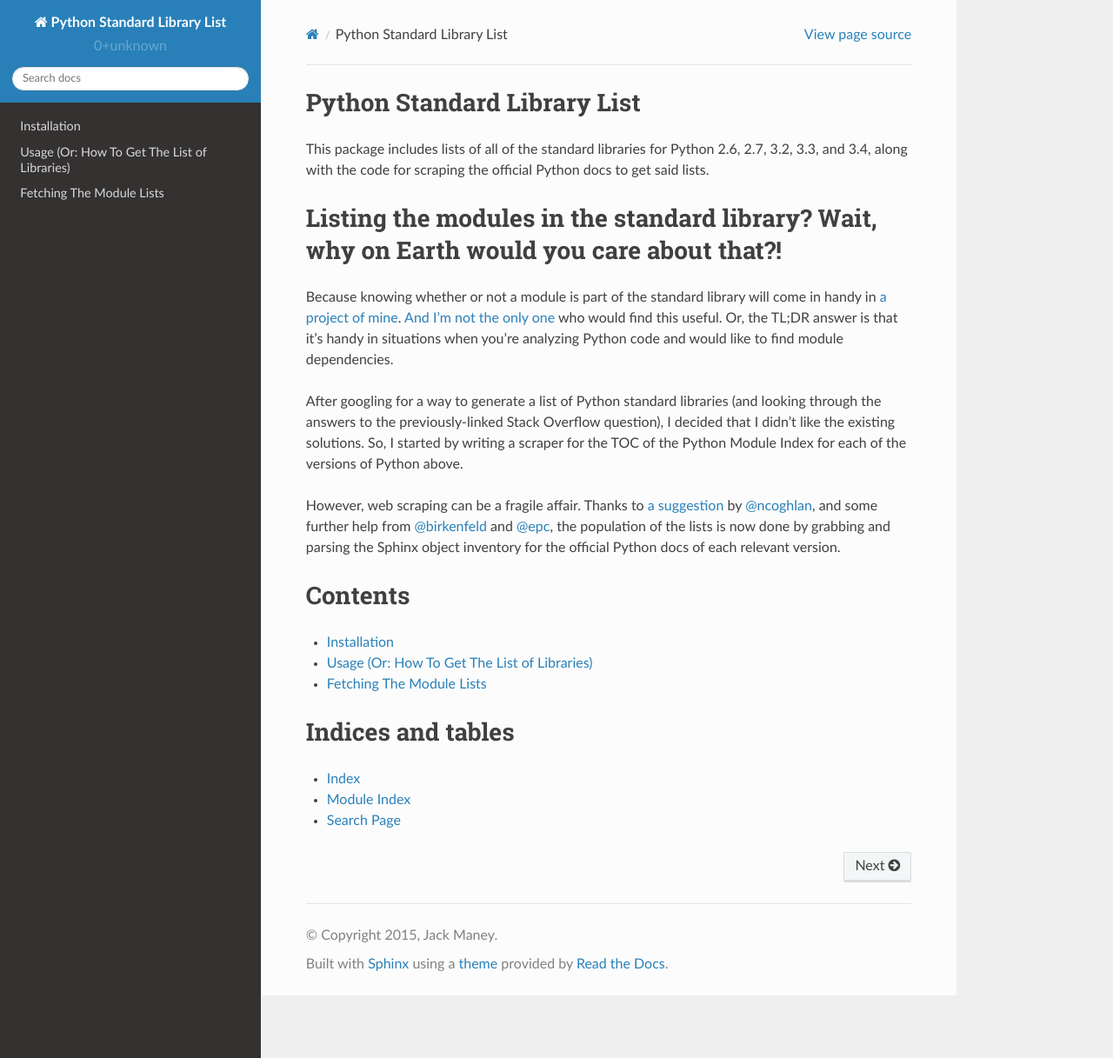
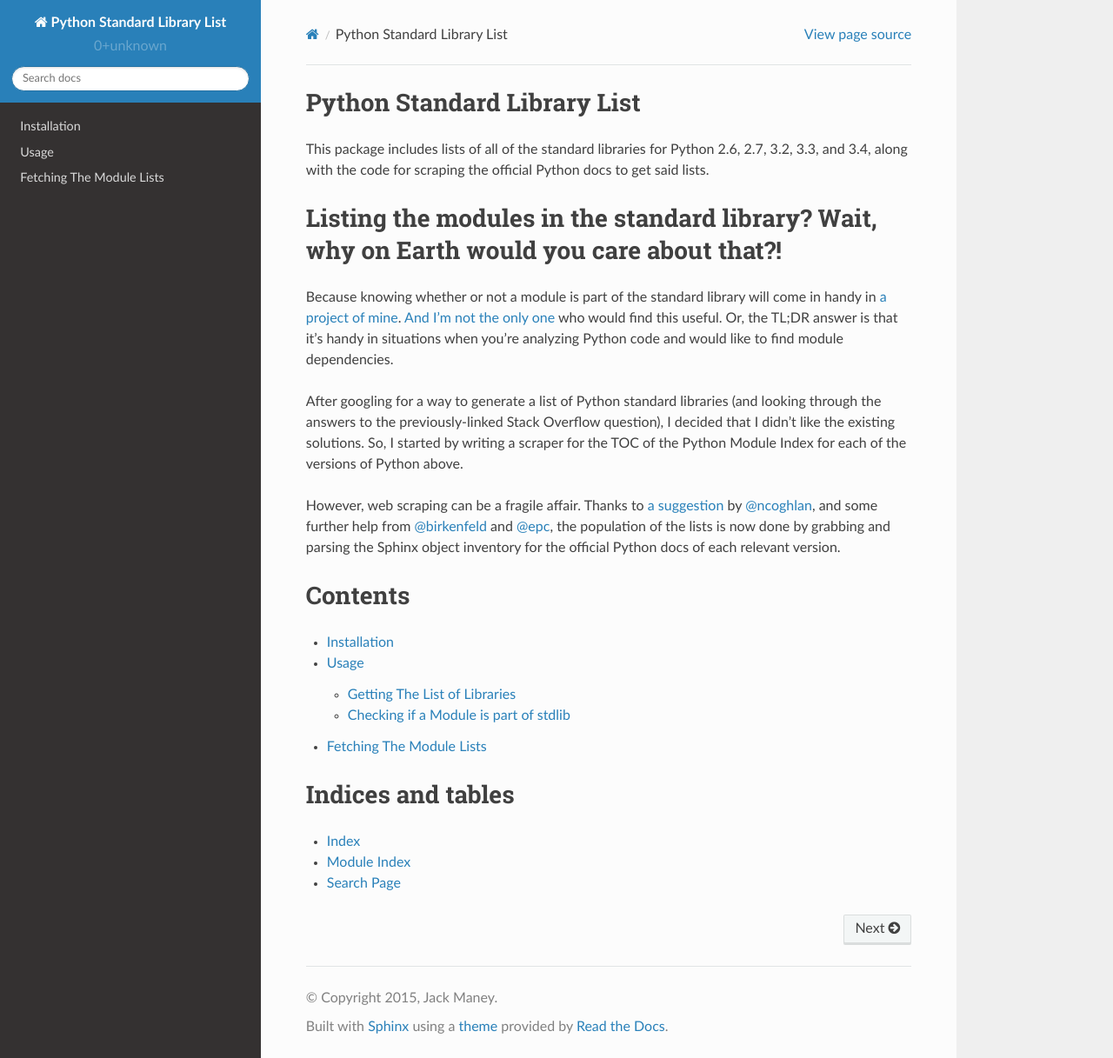
Before and after one commit to pypi/stdlib-list, a Sphinx documentation site: the page built from docs/index.rst, in a window 1280 px wide and 1217 px high. Shown: the whole window at 87% size. Built offline with Sphinx 7.4.7 and the Read the Docs theme 2.0.0, drawn with Linux system fonts in a browser that asks for light colours; some of the changed lines change nothing that is shown.

Commit message:
Finally added doc. Fixed #21

```diff
--- a/docs/usage.rst
+++ b/docs/usage.rst
@@ -1,7 +1,10 @@
-Usage (Or: How To Get The List of Libraries)
-============================================
+Usage
+=====
 
-The primary function that you'll care about in this package is ``stdlib_list.stdlib_list``.
+Getting The List of Libraries
+-----------------------------
+
+``stdlib_list.stdlib_list`` returns the list of libraries in stdlib for any given version (by default, current python version).
 
 In particular:
 
@@ -15,5 +18,30 @@
     Out[3]: ['__future__', '__main__', '_dummy_thread', '_thread', 'abc', 'aifc']
 
 
+Checking if a Module is part of stdlib
+--------------------------------------
+
+``stdlib_list.in_stdlib`` provides an efficient way to check if a module name is part of stdlib.
+It relies on ``@lru_cache`` to cache the stdlib list and query results for similar calls. Therefore it is much more efficient than ``module_name in stdlib_list()`` especially if you wish to perform multiple checks.
+
+In particular:
+
+::
+
+    >>> from stdlib_list import in_stdlib
+    >>> in_stdlib('zipimport')  # built in
+    True
+    >>> in_stdlib('math')       # C-API stdlib module, but linked as extension (on my machine)
+    True
+    >>> in_stdlib('numpy')      # C-API extension, not stdlib
+    False
+    >>> in_stdlib('sys')        # built-in (and special)
+    True
+    >>> in_stdlib('os')         # Python code in stdlib
+    True
+    >>> in_stdlib('requests')   # Python code, not stdlib
+    False
+
+
 .. automodule:: stdlib_list
-    :members: stdlib_list
+    :members: stdlib_list, in_stdlib
```
